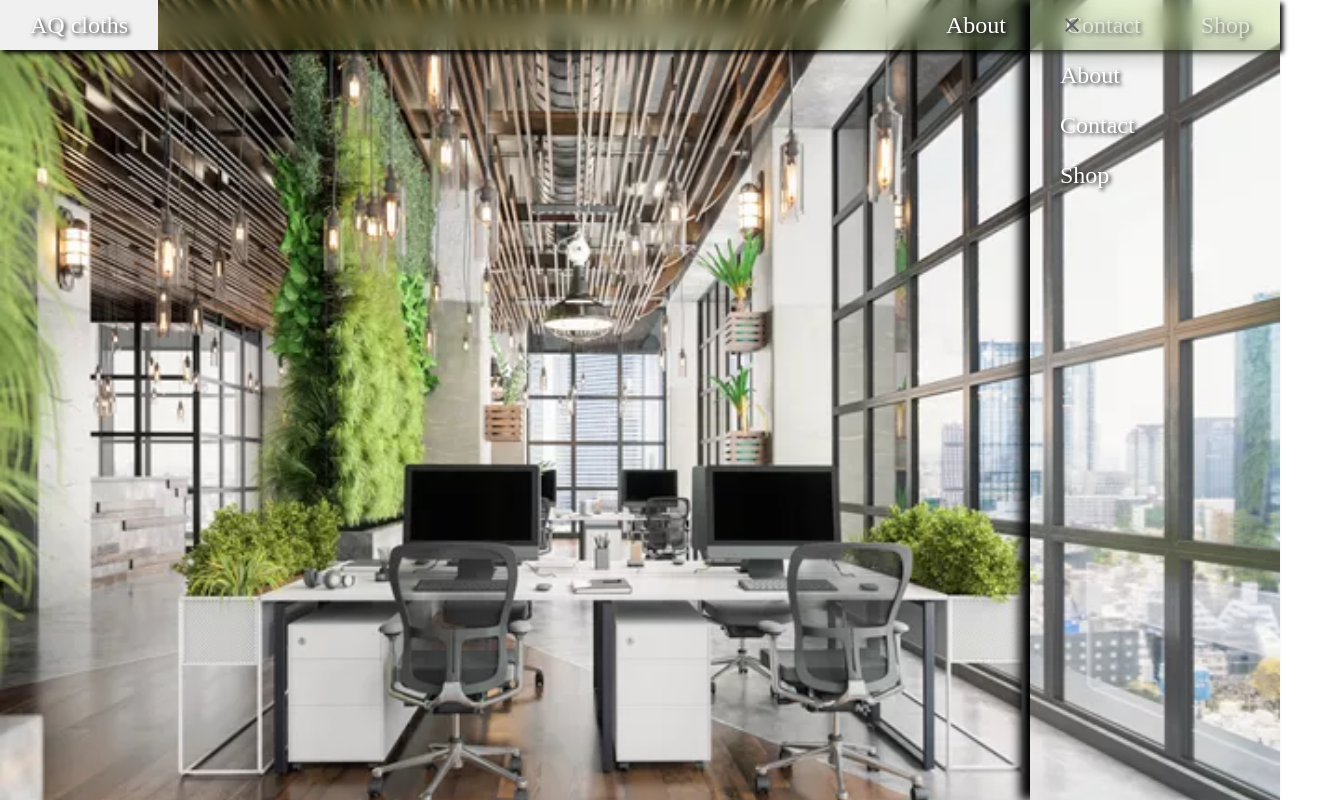
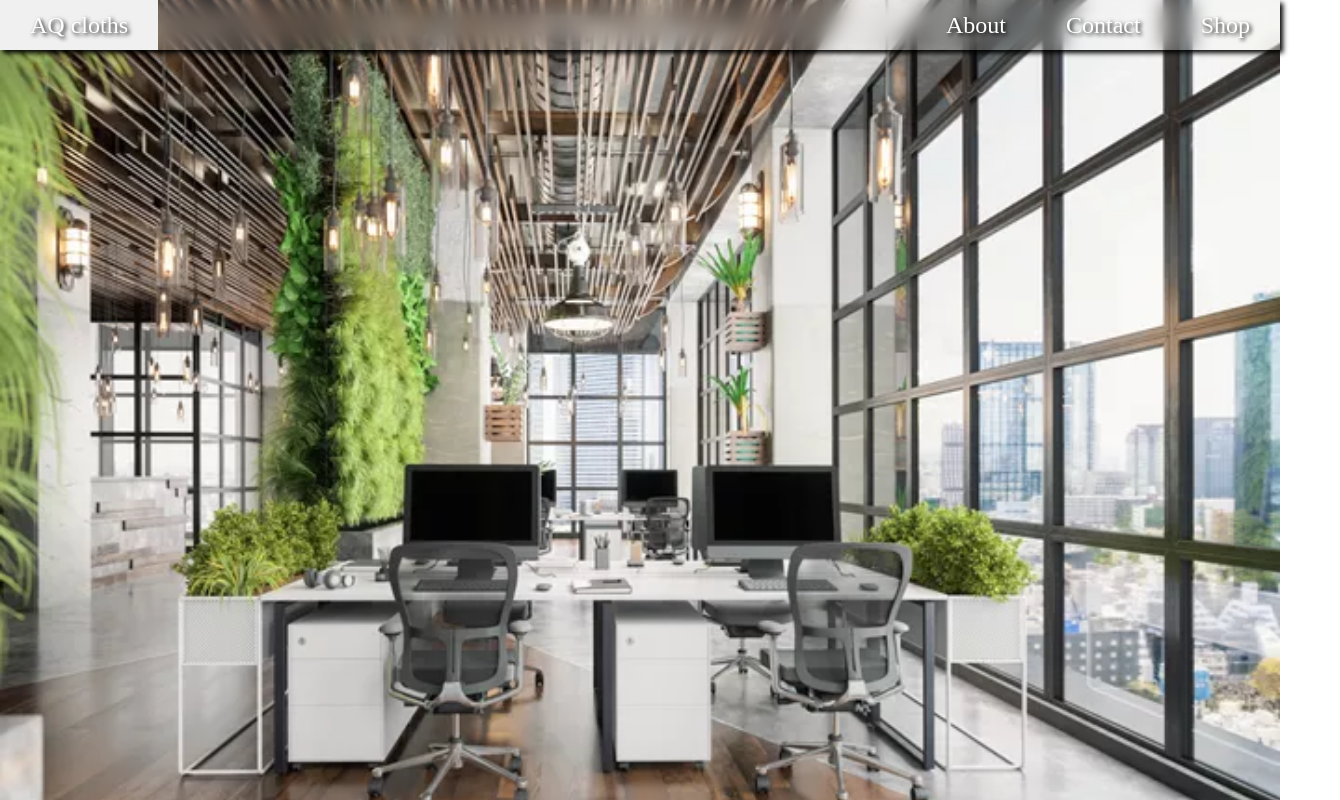
Before and after one commit to muhammadiqbal1211/responsive-navbar, a plain HTML site: page index.html in a window 1280 px wide. Shown: the whole page, 1340 px wide, since content can reach past the window. Drawn offline with Linux system fonts and the light colour scheme.

Commit message:
chaging css

```diff
--- a/style.css
+++ b/style.css
@@ -11,8 +11,9 @@ body {
     background-position: center;
 }
 nav{
-    background-color: rgba(128, 197, 16, 0.119);
+    background-color: rgba(249, 249, 249, 0.174);
     backdrop-filter: blur(10px);
+
     box-shadow:3px 3px 5px black ;
 }
 nav ul {
@@ -50,10 +51,10 @@ nav li:first-child{
     height: 100vh;
     width: 250px;
     z-index: 999;
-    background-color: rgba(249, 249, 249, 0.174);
-    backdrop-filter: blur(10px);
+    background-color: rgba(8, 8, 8, 0.564);
+    backdrop-filter: blur(200px);
     box-shadow: -10px 0 10px black;
-    display: flex;
+    display: none;
     flex-direction: column;
     align-items:flex-start ;
     justify-content: flex-start;
```
Also changed, not shown: index.html (+10 -6 lines).
